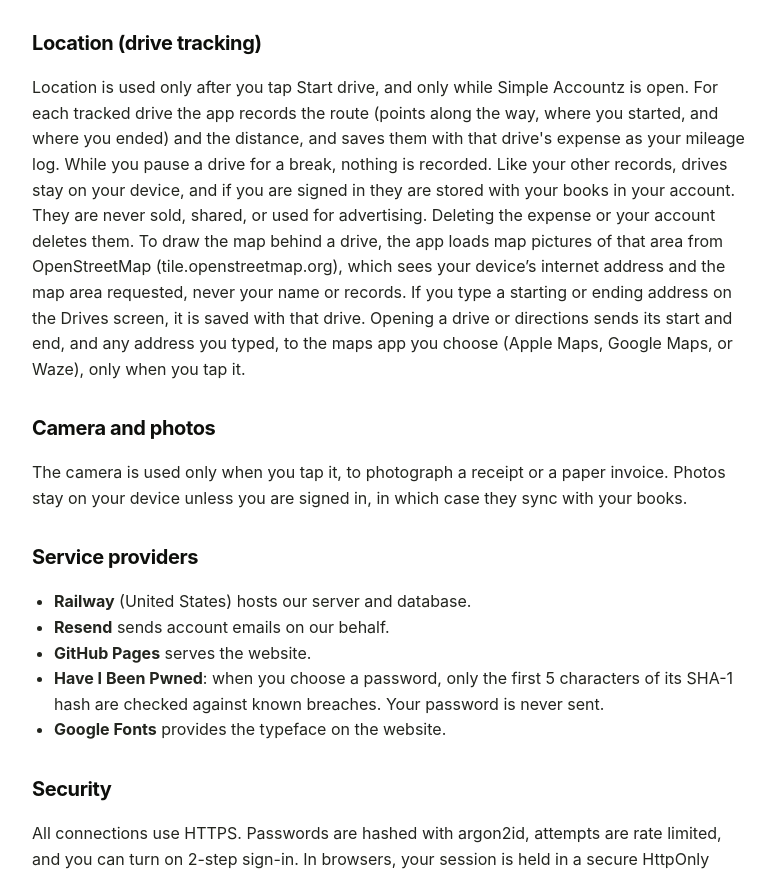
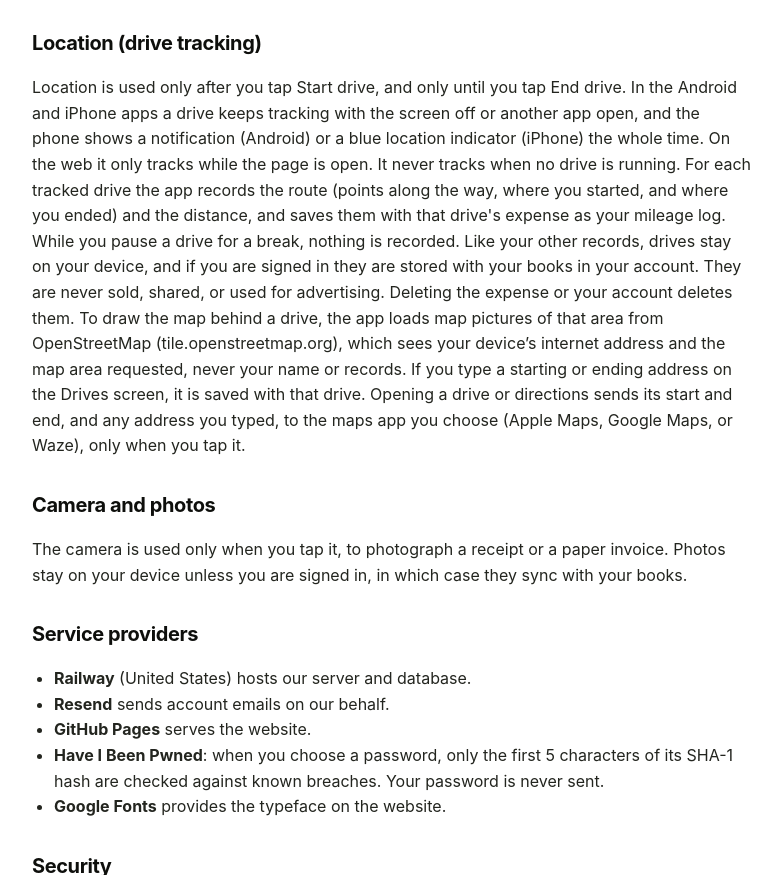
Before and after one commit to mortonjspencer85-cmd/simple-accountz, a plain HTML site: page privacy.html in a window 1280 px wide. Shown: the part 1599-2474 px from the top of the page, without its empty margins (248-1029 px from the left). Drawn offline with Linux system fonts and the light colour scheme.

Commit message:
Background location groundwork for 1.0.5: manifest, plist, privacy, guards

```diff
--- a/privacy.html
+++ b/privacy.html
@@ -41,7 +41,7 @@
 <h2>Device and usage information</h2>
 <p>When you are signed in, the app tells us the type of device you use (for example iPhone, Android phone, Windows, or Mac), its system and app version, your time zone and language, when it last checked in, and a few counts (how many invoices, expenses, drives, budget lines, and goals you have). We use this to fix problems on the devices people actually use and to understand how the app is used. We never collect the names, amounts, photos, or addresses in your books this way. Only the owner of Simple Accountz can see it. You can turn it off under Settings, Share device and usage info, and what was shared is deleted. Deleting your account deletes it too.</p>
 <h2>Location (drive tracking)</h2>
-<p>Location is used only after you tap Start drive, and only while Simple Accountz is open. For each tracked drive the app records the route (points along the way, where you started, and where you ended) and the distance, and saves them with that drive's expense as your mileage log. While you pause a drive for a break, nothing is recorded. Like your other records, drives stay on your device, and if you are signed in they are stored with your books in your account. They are never sold, shared, or used for advertising. Deleting the expense or your account deletes them. To draw the map behind a drive, the app loads map pictures of that area from OpenStreetMap (tile.openstreetmap.org), which sees your device’s internet address and the map area requested, never your name or records. If you type a starting or ending address on the Drives screen, it is saved with that drive. Opening a drive or directions sends its start and end, and any address you typed, to the maps app you choose (Apple Maps, Google Maps, or Waze), only when you tap it.</p>
+<p>Location is used only after you tap Start drive, and only until you tap End drive. In the Android and iPhone apps a drive keeps tracking with the screen off or another app open, and the phone shows a notification (Android) or a blue location indicator (iPhone) the whole time. On the web it only tracks while the page is open. It never tracks when no drive is running. For each tracked drive the app records the route (points along the way, where you started, and where you ended) and the distance, and saves them with that drive's expense as your mileage log. While you pause a drive for a break, nothing is recorded. Like your other records, drives stay on your device, and if you are signed in they are stored with your books in your account. They are never sold, shared, or used for advertising. Deleting the expense or your account deletes them. To draw the map behind a drive, the app loads map pictures of that area from OpenStreetMap (tile.openstreetmap.org), which sees your device’s internet address and the map area requested, never your name or records. If you type a starting or ending address on the Drives screen, it is saved with that drive. Opening a drive or directions sends its start and end, and any address you typed, to the maps app you choose (Apple Maps, Google Maps, or Waze), only when you tap it.</p>
 <h2>Camera and photos</h2>
 <p>The camera is used only when you tap it, to photograph a receipt or a paper invoice. Photos stay on your device unless you are signed in, in which case they sync with your books.</p>
 
```
